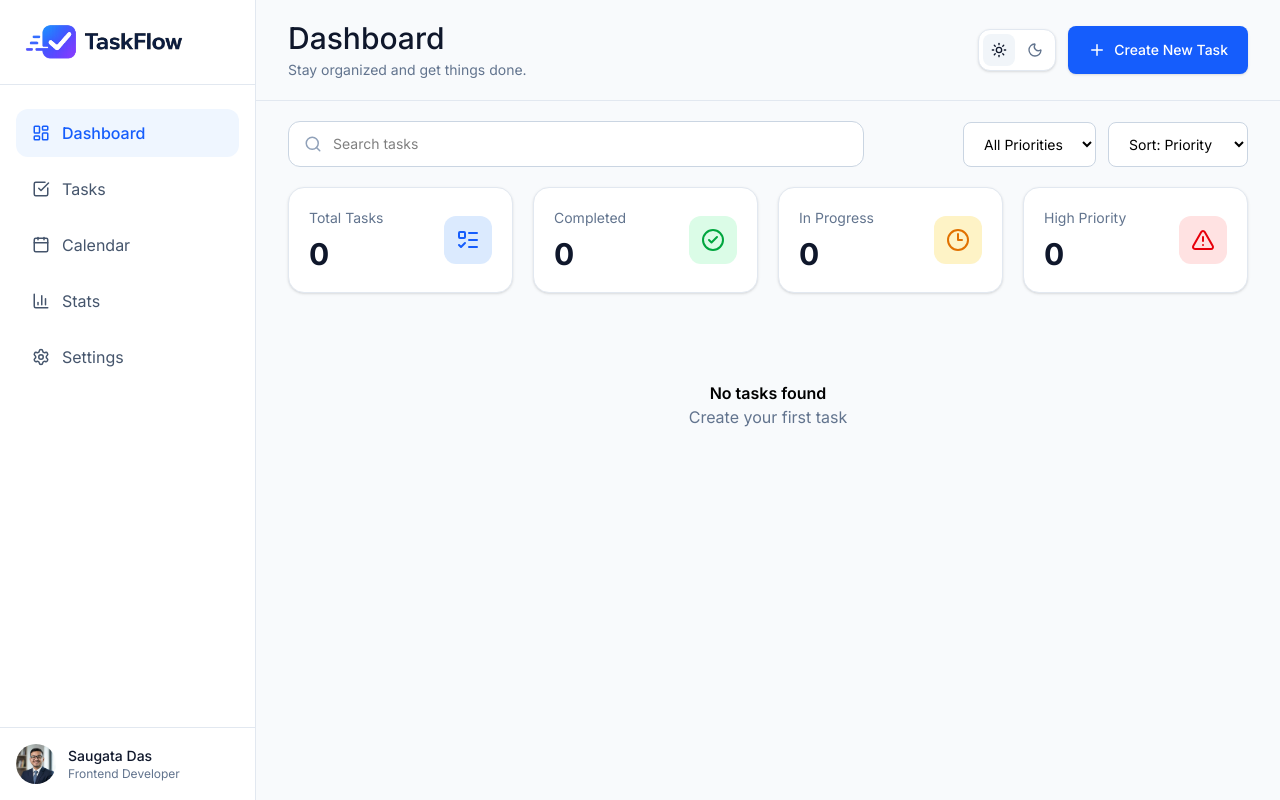
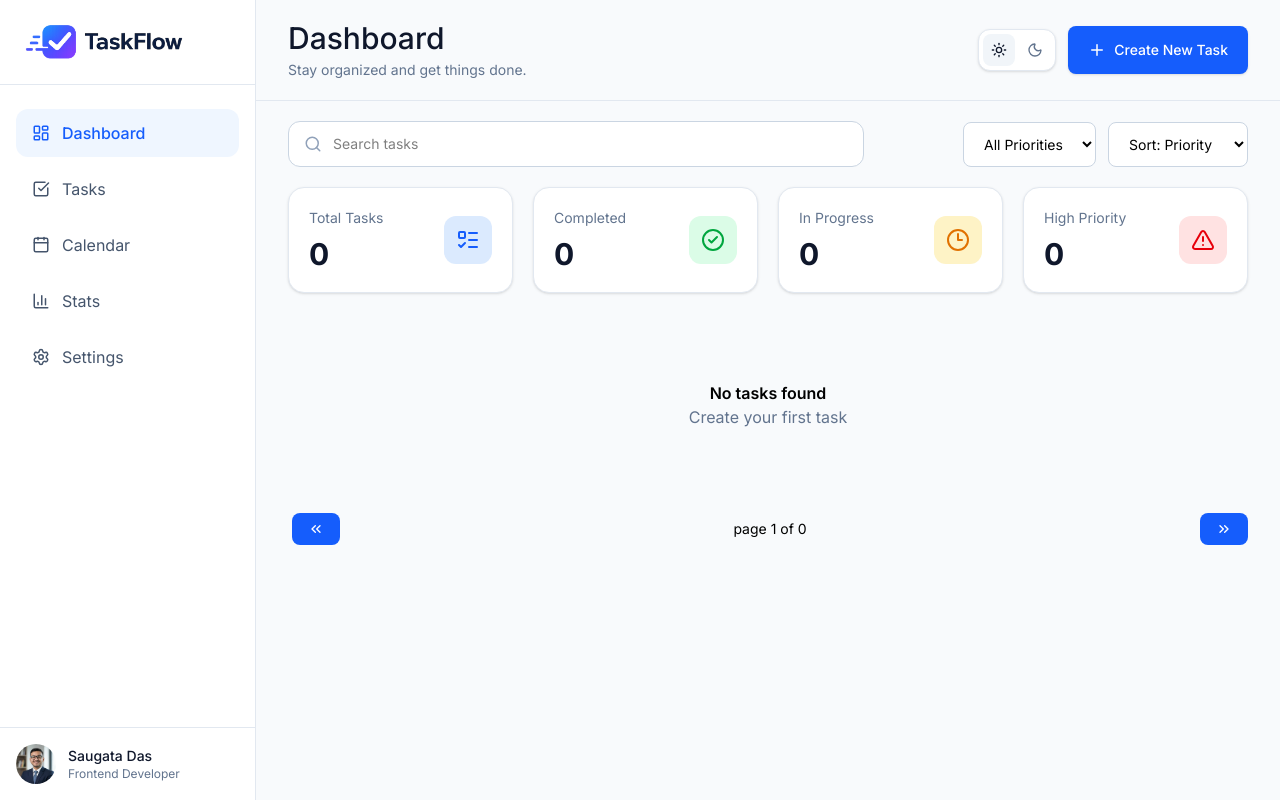
Before and after one commit to Saugata15/taskflow-react-ts, a React (Vite) app: page / in a window 1280 px wide. Built offline with nearby package versions, Linux system fonts and the light colour scheme.

Commit message:
Responsive issue fixed and pegination feature added

```diff
--- a/src/App.tsx
+++ b/src/App.tsx
@@ -7,6 +7,7 @@ import CreateTaskModal from "./components/CreateTaskModal";
 import TaskList from "./components/TaskList";
 import FilterBar from "./components/FilterBar";
 import TaskStats from "./components/TaskStats";
+import Pagination from "./components/Pagination";
 
 const App = () => {
   const [theme, setTheme] = useState<Theme>(() => {
@@ -23,6 +24,7 @@ const App = () => {
   });
   const [editingTask, setEditingTask] = useState<Task | null>(null);
   const [isSidebarOpen, setIsSidebarOpen] = useState<boolean>(false);
+  const [startPageIndex, setStartPageIndex] = useState<number>(1);
 
   const filteredTasks = tasks
     .filter((task) => {
@@ -80,7 +82,7 @@ const App = () => {
             theme={theme}
           />
 
-          <main className="flex-1">
+          <main className="flex-1 lg:ml-64">
             <Header
               theme={theme}
               setIsModalOpen={setIsModalOpen}
@@ -115,7 +117,9 @@ const App = () => {
                 setTasks={setTasks}
                 setIsModalOpen={setIsModalOpen}
                 setEditingTask={setEditingTask}
+                startPageIndex={startPageIndex}
               />
+              <Pagination tasks={filteredTasks} startPageIndex={startPageIndex} setStartPageIndex={setStartPageIndex}/>
             </div>
 
             {isModalOpen && (
--- /dev/null
+++ b/src/components/Pagination.tsx
@@ -0,0 +1,40 @@
+import { ChevronsLeft, ChevronsRight } from "lucide-react";
+import { Tasks_Per_Page } from "../utils/utils";
+import type { Task } from "../types/types";
+
+interface PaginationProps {
+  tasks: Task[];
+  startPageIndex: number;
+  setStartPageIndex: React.Dispatch<React.SetStateAction<number>>;
+}
+
+const Pagination = ({ tasks, startPageIndex, setStartPageIndex }: PaginationProps) => {
+
+  const totalPages = Math.ceil(tasks.length / Tasks_Per_Page);
+
+  return (
+    <div className="flex justify-between items-center mt-5 lg:pl-1">
+      <button
+        className="bg-blue-600 hover:bg-blue-700 text-white font-medium
+        text-sm py-2 px-4 rounded-lg"
+        onClick={() => setStartPageIndex(Math.max(1, startPageIndex - 1))}
+      >
+        <ChevronsLeft size={16} />
+      </button>
+      <p className="text-sm dark:text-white/80">
+        {`page ${startPageIndex} of ${totalPages}`}
+      </p>
+      <button
+        className="bg-blue-600 hover:bg-blue-700 text-white font-medium
+        text-sm py-2 px-4 rounded-lg"
+        onClick={() =>
+          setStartPageIndex(Math.min(totalPages, startPageIndex + 1))
+        }
+      >
+        <ChevronsRight size={16} />
+      </button>
+    </div>
+  );
+};
+
+export default Pagination;
--- a/src/components/Sidebar.tsx
+++ b/src/components/Sidebar.tsx
@@ -60,7 +60,7 @@ const Sidebar = ({ theme, isOpen, setIsOpen }: SidebarProps) => {
       <aside
         className={`fixed top-0 left-0 z-50 flex h-screen w-64 flex-col border-r border-slate-200
           bg-white transition-transform duration-300 dark:border-slate-700 dark:bg-slate-900
-          ${isOpen ? "translate-x-0" : "-translate-x-full"} lg:static lg:translate-x-0`}
+          ${isOpen ? "translate-x-0" : "-translate-x-full"} lg:fixed lg:translate-x-0`}
       >
         <div className=" flex items-center border-b border-slate-200 px-6 py-6 dark:border-slate-700">
           <img
--- a/src/components/TaskList.tsx
+++ b/src/components/TaskList.tsx
@@ -1,12 +1,14 @@
 import type React from "react";
 import type { Task } from "../types/types";
 import TaskItem from "./TaskItem";
+import {Tasks_Per_Page} from "../utils/utils";
 
 interface TaskListProps {
   tasks: Task[];
   setTasks: React.Dispatch<React.SetStateAction<Task[]>>;
   setIsModalOpen: React.Dispatch<React.SetStateAction<boolean>>;
   setEditingTask: React.Dispatch<React.SetStateAction<Task | null>>;
+  startPageIndex: number;
 }
 
 const TaskList = ({
@@ -14,6 +16,7 @@ const TaskList = ({
   setTasks,
   setIsModalOpen,
   setEditingTask,
+  startPageIndex,
 }: TaskListProps) => {
   if (tasks.length === 0) {
     return (
@@ -24,9 +27,10 @@ const TaskList = ({
       </div>
     );
   }
+  const tasksToShow = tasks.slice((startPageIndex - 1) * Tasks_Per_Page, startPageIndex * Tasks_Per_Page);
   return (
     <div>
-      {tasks.map((item) => (
+      {tasksToShow.map((item) => (
         <TaskItem
           key={item.id}
           item={item}
--- /dev/null
+++ b/src/utils/utils.tsx
@@ -0,0 +1 @@
+export const Tasks_Per_Page: number = 5;
```
